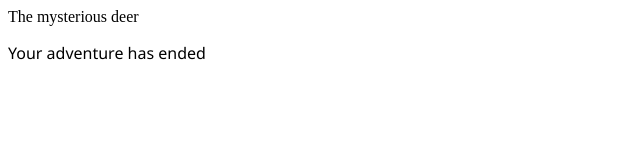
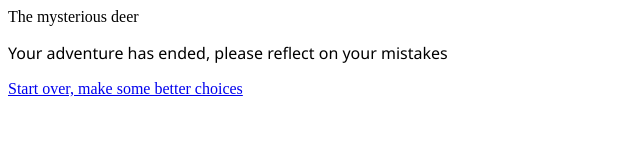
Before and after one commit to Sijeff/LearnJS, a plain HTML site: page page4.html in a window 1280 px wide. Shown: the whole page, without its empty margins (0-640 px from the left). Drawn offline with Linux system fonts and the light colour scheme.

Commit message:
Add link to start over

```diff
--- a/page4.html
+++ b/page4.html
@@ -13,7 +13,8 @@
 <body>
     <header>The mysterious deer</header>
 
-    <p>Your adventure has ended</p>
+    <p>Your adventure has ended, please reflect on your mistakes</p>
+    <a href="index.html">Start over, make some better choices</a>
 </body>
 
 </html>
```
